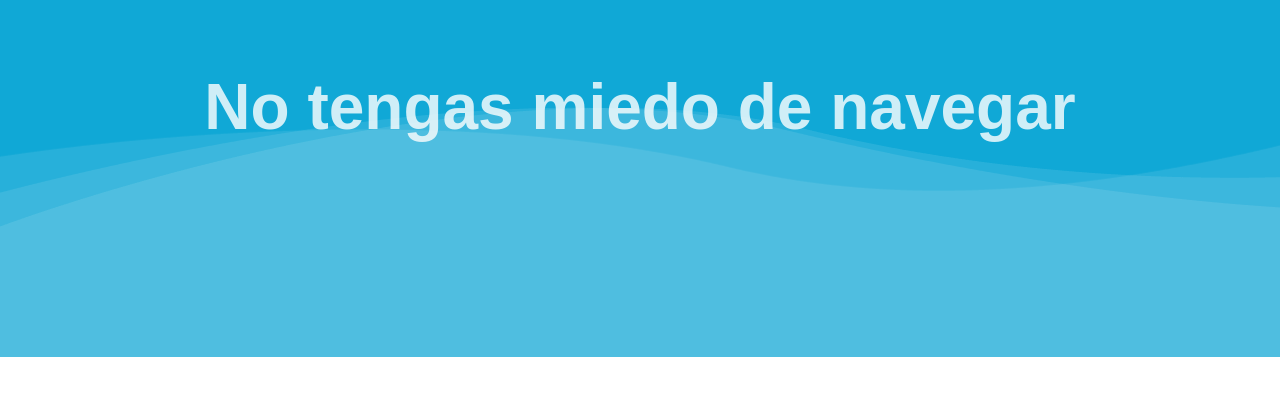
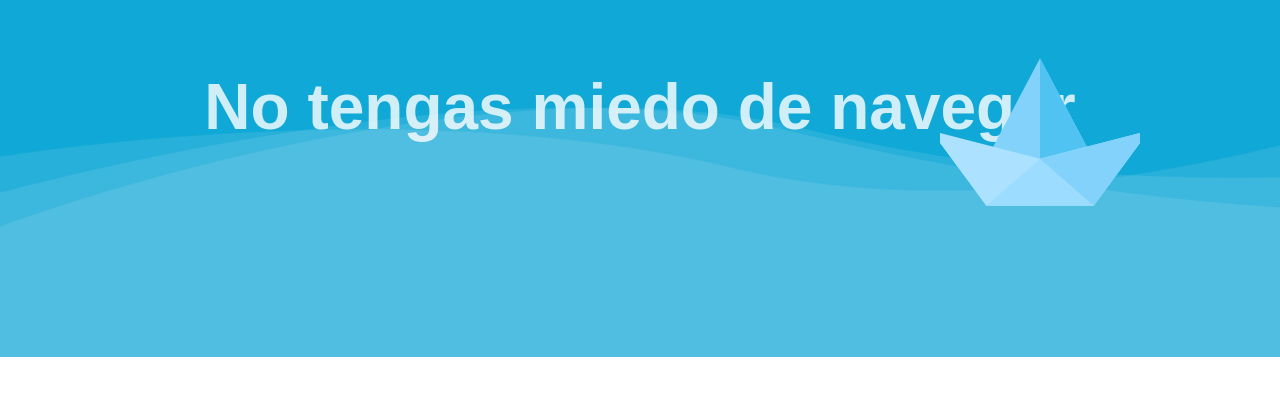
Before and after one commit to carlacentenor/animation-olas, a plain HTML site: page index.html in a window 1280 px wide. Shown: the part 143-538 px from the top of the page. Drawn offline with Linux system fonts and the light colour scheme.

Commit message:
add boat

```diff
--- a/css/main.css
+++ b/css/main.css
@@ -41,6 +41,15 @@ body {
   animation: 5s wave ease-in-out infinite alternate;
 }
 
+.boat {
+  width: 200px;
+  height: 200px;
+  position: absolute;
+  bottom: 200px;
+  right: 300px;
+  animation: 5s wave ease-in-out infinite alternate;
+}
+
 .wave.a {
 
   background-position: 0 -854px;
@@ -57,6 +66,8 @@ body {
   background-position: 0 0;
 }
 
+
+
 @keyframes wave {
   0% {
     transform: translate(0);
--- a/index.html
+++ b/index.html
@@ -1,5 +1,6 @@
 <!DOCTYPE html>
 <html lang="en">
+
 <head>
     <meta charset="UTF-8">
     <meta name="viewport" content="width=device-width, initial-scale=1.0">
@@ -7,15 +8,19 @@
     <link rel="stylesheet" href="css/main.css">
     <title>Document</title>
 </head>
+
 <body>
     <div class="container">
         <div class="content">
             <h1>No tengas miedo de navegar</h1>
         </div>
         <div class="waves">
-            <div class="wave circle a"></div>
-            <div class="wave circle b"></div>
-            <div class="wave circle c"></div>
+            <div class="wave  a"></div>
+            <div class="wave  b"></div>
+            <div class="wave  c"></div>
+            <div class="boat ">
+                <img src="barco-de-papel.svg" alt="barco">
+            </div>
         </div>
 
     </div>
@@ -23,4 +28,5 @@
 
     <script src="js/app.js"></script>
 </body>
+
 </html>
```
Also changed, not shown: barco-de-papel.svg (added). Lines whose indentation alone changed are shown as unchanged.
